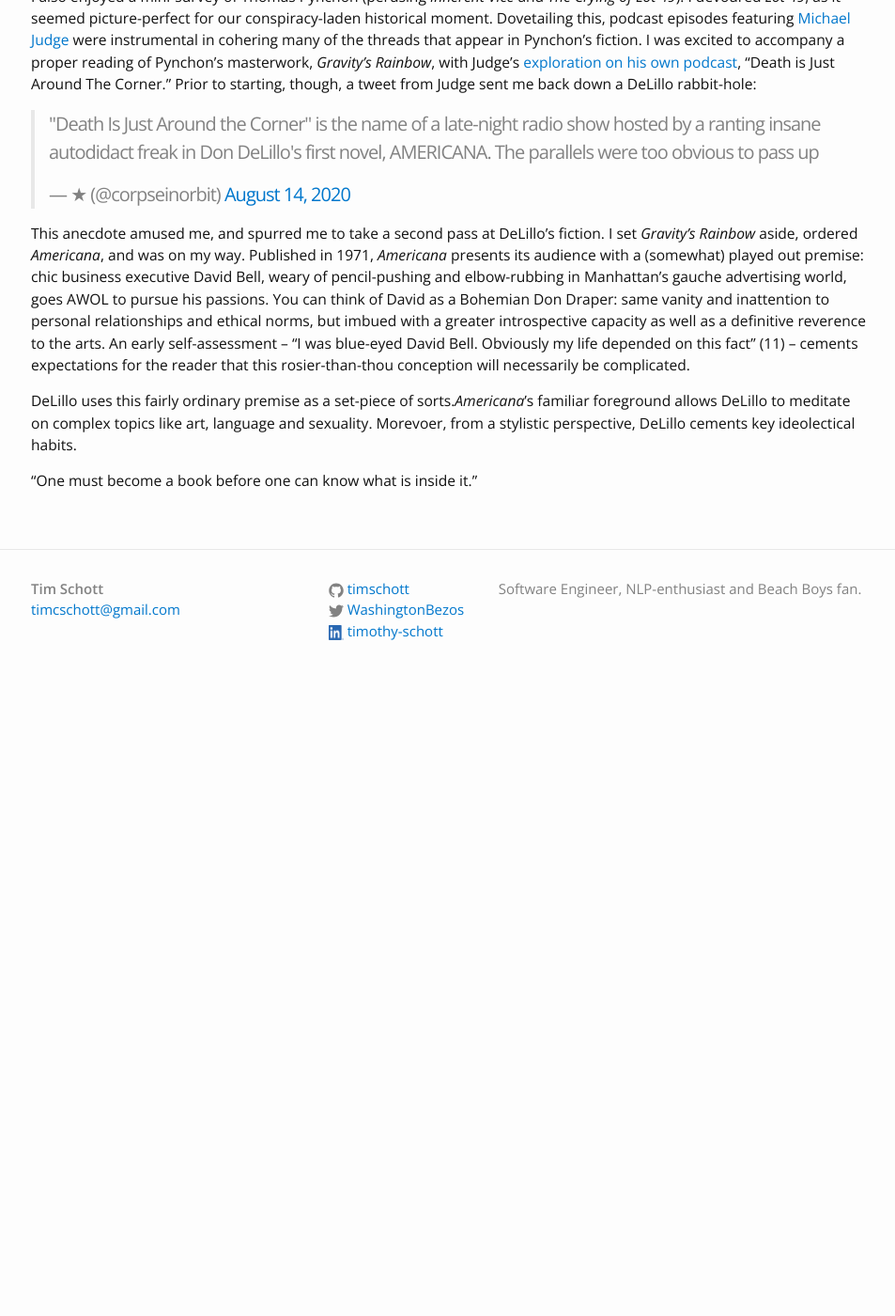
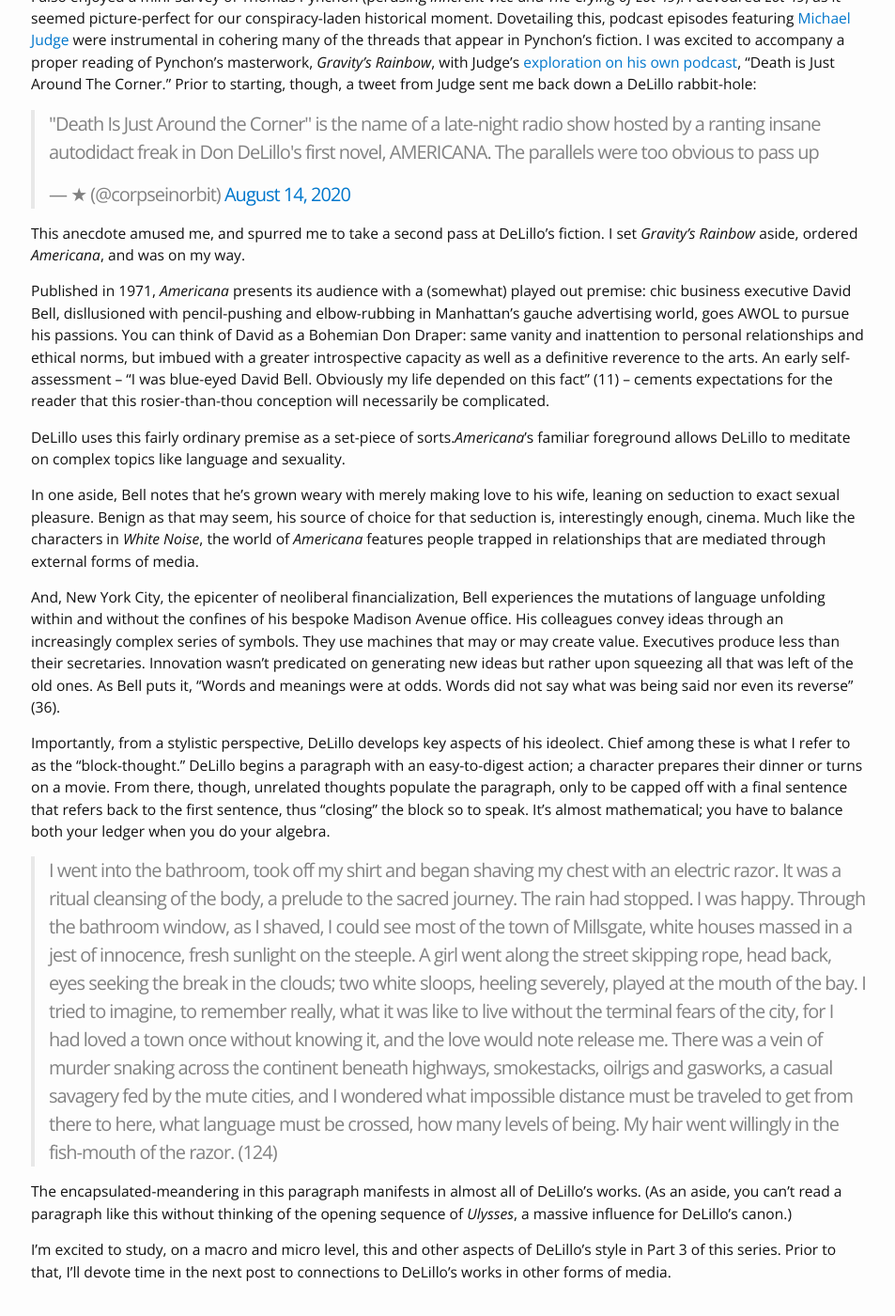
Before and after one commit to timschott/timschott.github.io, a Jekyll site: the page built from _posts/2020-12-24-don-delillo-pt1.md, in a window 1280 px wide and 1400 px high, scrolled down 2293 px. Shown: the whole window at 94% size, without its empty margins (162-1115 px from the left). Built offline with Jekyll 4.4.1, drawn with Linux system fonts in a browser that asks for light colours; comment, search, counter and statistics services are not loaded; before the commit the page ends 3035 px from its top, so only the background shows below that.

Commit message:
americanized

```diff
--- a/_posts/2020-12-24-don-delillo-pt1.md
+++ b/_posts/2020-12-24-don-delillo-pt1.md
@@ -58,8 +58,31 @@
 
 <blockquote class="twitter-tweet tw-align-center"><p lang="en" dir="ltr">&quot;Death Is Just Around the Corner&quot; is the name of a late-night radio show hosted by a ranting insane autodidact freak in Don DeLillo&#39;s first novel, AMERICANA. The parallels were too obvious to pass up</p>&mdash; ★ (@corpseinorbit) <a href="https://twitter.com/corpseinorbit/status/1294405987265282055?ref_src=twsrc%5Etfw">August 14, 2020</a></blockquote> <script async src="https://platform.twitter.com/widgets.js" charset="utf-8"></script>
 
-This anecdote amused me, and spurred me to take a second pass at DeLillo's fiction. I set *Gravity's Rainbow* aside, ordered *Americana*, and was on my way. Published in 1971, *Americana* presents its audience with a (somewhat) played out premise: chic business executive David Bell, weary of pencil-pushing and elbow-rubbing in Manhattan's gauche advertising world, goes AWOL to pursue his passions. You can think of David as a Bohemian Don Draper: same vanity and inattention to personal relationships and ethical norms, but imbued with a greater introspective capacity as well as a definitive reverence to the arts. An early self-assessment -- "I was blue-eyed David Bell. Obviously my life depended on this fact" (11) -- cements expectations for the reader that this rosier-than-thou conception will necessarily be complicated.
+This anecdote amused me, and spurred me to take a second pass at DeLillo's fiction. I set *Gravity's Rainbow* aside, ordered *Americana*, and was on my way.
 
-DeLillo uses this fairly ordinary premise as a set-piece of sorts.*Americana*'s familiar foreground allows DeLillo to meditate on complex topics like art, language and sexuality. Morevoer, from a stylistic perspective, DeLillo cements key ideolectical habits.
+Published in 1971, *Americana* presents its audience with a (somewhat) played out premise: chic business executive David Bell, disllusioned with pencil-pushing and elbow-rubbing in Manhattan's gauche advertising world, goes AWOL to pursue his passions. You can think of David as a Bohemian Don Draper: same vanity and inattention to personal relationships and ethical norms, but imbued with a greater introspective capacity as well as a definitive reverence to the arts. An early self-assessment -- "I was blue-eyed David Bell. Obviously my life depended on this fact" (11) -- cements expectations for the reader that this rosier-than-thou conception will necessarily be complicated.
 
-"One must become a book before one can know what is inside it."
+DeLillo uses this fairly ordinary premise as a set-piece of sorts.*Americana*'s familiar foreground allows DeLillo to meditate on complex topics like language and sexuality.
+
+In one aside, Bell notes that he's grown weary with merely making love to his wife, leaning on seduction to exact sexual pleasure. Benign as that may seem, his source of choice for that seduction is, interestingly enough, cinema. Much like the characters in *White Noise*, the world of *Americana* features people trapped in relationships that are mediated through external forms of media.
+
+And, New York City, the epicenter of neoliberal financialization, Bell experiences the mutations of language unfolding within and without the confines of his bespoke Madison Avenue office. His colleagues convey ideas through an increasingly complex series of symbols. They use machines that may or may create value. Executives produce less than their secretaries. Innovation wasn't predicated on generating new ideas but rather upon squeezing all that was left of the old ones. As Bell puts it, "Words and meanings were at odds. Words did not say what was being said nor even its reverse" (36).
+
+Importantly, from a stylistic perspective, DeLillo develops key aspects of his ideolect. Chief among these is what I refer to as the "block-thought." DeLillo begins a paragraph with an easy-to-digest action; a character prepares their dinner or turns on a movie. From there, though, unrelated thoughts populate the paragraph, only to be capped off with a final sentence that refers back to the first sentence, thus "closing" the block so to speak. It's almost mathematical; you have to balance both your ledger when you do your algebra.
+
+> I went into the bathroom, took off my shirt and began shaving my chest with an electric razor.
+> It was a ritual cleansing of the body, a prelude to the sacred journey. The rain had stopped.
+> I was happy. Through the bathroom window, as I shaved, I could see most of the town of Millsgate,
+> white houses massed in a jest of innocence, fresh sunlight on the steeple. A girl went along the
+> street skipping rope, head back, eyes seeking the break in the clouds; two white sloops, heeling
+> severely, played at the mouth of the bay. I tried to imagine, to remember really, what it was
+> like to live without the terminal fears of the city, for I had loved a town once without
+> knowing it, and the love would note release me. There was a vein of murder snaking across the
+> continent beneath highways, smokestacks, oilrigs and gasworks, a casual savagery fed by the mute
+> cities, and I wondered what impossible distance must be traveled to get from there to here,
+> what language must be crossed, how many levels of being. My hair went willingly in the fish-mouth
+> of the razor. (124)
+
+The encapsulated-meandering in this paragraph manifests in almost all of DeLillo's works. (As an aside, you can't read a paragraph like this without thinking of the opening sequence of *Ulysses*, a massive influence for DeLillo's canon.)
+
+I'm excited to study, on a macro and micro level, this and other aspects of DeLillo's style in Part 3 of this series. Prior to that, I'll devote time in the next post to connections to DeLillo's works in other forms of media.
```
